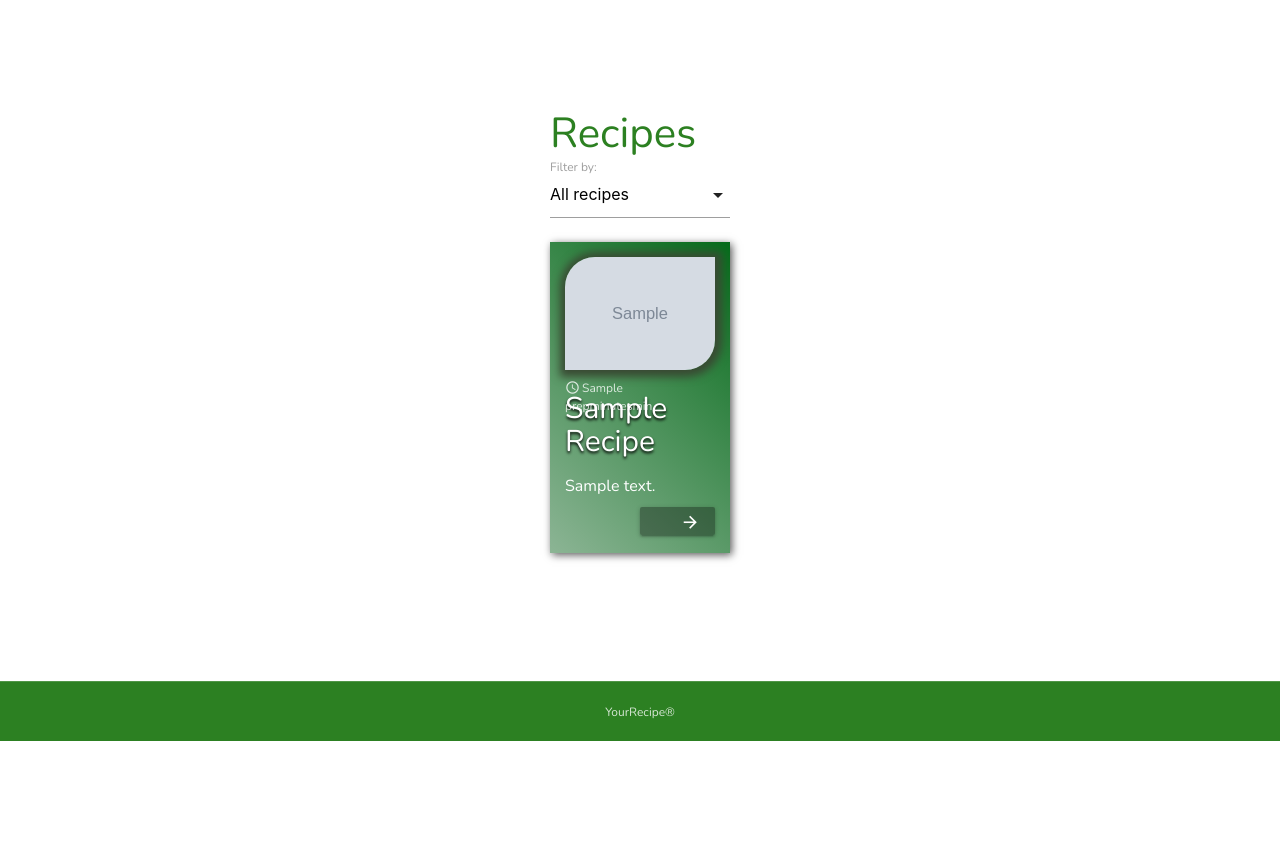
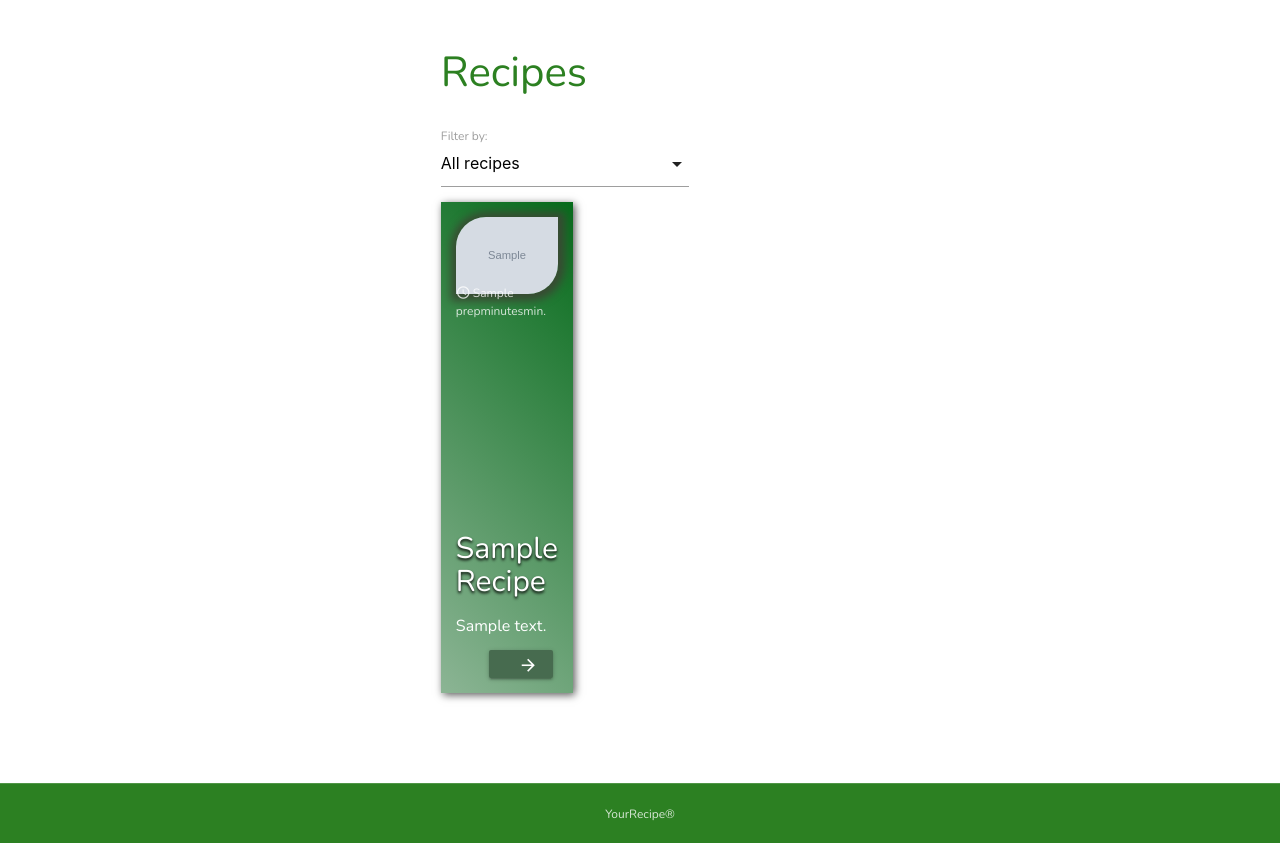
Before and after one commit to SemSmit/YourRecipe, a Flask app: page /recipes in a window 1280 px wide. Shown: the part 61-904 px from the top of the page. Before the commit the page ends 802 px from the top, so only its background shows below. Run offline with Flask 2, Linux system fonts and the light colour scheme; grey boxes marked "Sample" are stand-in pictures; a database or web service that is not in the repository returns one stand-in record (values such as "Sample title"); some libraries are stand-ins or nearby versions.

Commit message:
added wireframes and README, made the site responsive

```diff
--- a/app.py
+++ b/app.py
@@ -1,4 +1,3 @@
-#to run, go to your local virtual environment in your terminal and type 'env\Scripts\activate', then go to ......./YourRecipe and type 'flask run'.
 
 import os
 # import env
@@ -17,23 +16,33 @@
 
 @app.route('/')
 def home():
-	""" displays the homepage ADD THIS EVERYWHERE """
+	""" displays the homepage by rendering home.html """
 	return render_template('home.html')
 
 @app.route('/recipes')
 def index():
-	return render_template('recipes.html', methods=["POST", "GET"], recipes=mongo.db.recipes.find())
+	""" displays the recipes page by rendering recipes.html, and sends the records of the recipes to it."""
+	return render_template('recipes.html', recipes=mongo.db.recipes.find())
 
 @app.route('/add_recipe')
 def add_recipe():
+	""" displays add_recipe page by rendering add_recipe.html """
 	return render_template('add_recipe.html')
 
 @app.route('/file/<filename>', methods=["POST", "GET"])
 def file(filename):
+	""" displays the requested file by inserting the filename as parameter """
 	return mongo.send_file(filename)
 
 @app.route('/upload', methods=["POST", "GET"])
 def upload():
+	""" uploads a recipe/record to the database
+		-first it gets the forms.
+		-secondly adds it to a array called new_recipe
+		-then it checks if the given image is a jpg/jpeg
+		-if true > it saves the images to the database and links it with the recipe record
+		-it then saves the whole record.
+		-at last it will redirect the user to the recipes page where their recipe is shown at the top. """
 	recipe_name = request.form['recipe_name']
 	description = request.form['description']
 	prepminutes = request.form['prepminutes']
@@ -54,23 +63,18 @@
 		mongo.save_file(food_image.filename, food_image)
 		mongo.db.recipes.insert_one(new_recipe)
 		return redirect((url_for("index")))
-
-@app.route('/edit_recipe_search', methods=["POST", "GET"])
-def edit_recipe_search():
-	recipe_id = request.form['recipeselect']
-	return redirect((url_for(edit_recipe(recipe_id))))
-
-@app.route('/edit', methods=["POST", "GET"])
-def edit():
-	return render_template('edit_name.html', recipes=mongo.db.recipes.find())
+	else:
+		return "The given image has to be a .jpg or .jpeg"
 
 @app.route('/edit_recipe/<recipe_id>', methods=["POST", "GET"])
 def edit_recipe(recipe_id):
+	""" After "editbutton" is clicked on recipe_page this function sends the correct record to the edit page """
 	recipe_id = str(recipe_id)
 	return render_template('edit_recipe.html', recipe=mongo.db.recipes.find_one({"_id": ObjectId(recipe_id)}))
 
 @app.route('/recipe/<recipeid>', methods=["POST", "GET"])
 def recipe(recipeid):
+	""" displays the homepage by rendering home.html """
 	recipeid = str(recipeid)
 	ObjectIdKey = ObjectId(recipeid)
 	return render_template('recipe_page.html', recipe = mongo.db.recipes.find_one({ "_id" : ObjectIdKey } ))
@@ -78,6 +82,7 @@
 
 @app.route('/randomrecipe', methods=["POST", "GET"])
 def randomrecipe():
+	""" This function counts all records and then selects one random record of which it returns the page of"""
 	count = mongo.db.recipes.count()
 	random_recipe = mongo.db.recipes.find()[random.randrange(count)]
 	random_recipe_id = random_recipe['_id']
@@ -85,9 +90,12 @@
 
 @app.route('/edit_or_delete/<object_id>', methods=["POST", "GET"])
 def edit_or_delete(object_id):
+	""" See "def upload"
+	In addition to that it won't insert/create records.
+	But it updates them. """
 	button = request.form['button']
 	if button == " ":
-		""" one space is the value of the edit button"""
+		# one space is the value of the edit button
 		recipe_name = request.form['recipe_name']
 		description = request.form['description']
 		prepminutes = request.form['prepminutes']
@@ -108,19 +116,24 @@
 			mongo.db.recipes.update({'_id': ObjectId(object_id)}, new_recipe)
 			return redirect((url_for("index")))
 	elif button == "  ":
-		""" two spaces is the value of the delete button"""
-		mongo.db.recipes.remove({'_id': ObjectId(object_id)})
-		return redirect((url_for("index")))
+		# two spaces is the value of the delete button
+		return render_template('delete_recipe.html', recipe = mongo.db.recipes.find_one({'_id': ObjectId(object_id)} ))
 	else:
 		return not_found();
 
+@app.route('/delete/<object_id>', methods=["POST", "GET"])
+def delete_confirm(object_id):
+	""" Deletes a record by ID """
+	mongo.db.recipes.remove({'_id': ObjectId(object_id)})
+	return redirect((url_for("index")))
 
 @app.errorhandler(404)
 def not_found(e):
+	""" displays 404.html if a page is not found. """
 	return render_template("404.html")
 
 
 if __name__ == '__main__':
 	app.run(host=os.environ.get('IP'),
 			port=int(os.environ.get('PORT')),
-			debug=True)
+			debug=False)
--- a/static/css/style.css
+++ b/static/css/style.css
@@ -118,7 +118,7 @@
 	max-width: 180px;
 }
 
-.inner-recipes, .inner-404, .inner-addrecipe, .inner-editrecipe{
+.inner-recipes, .inner-404, .inner-addrecipe, .inner-editrecipe, .inner-delete{
 	padding: 3rem 3rem;
 }
 
@@ -141,7 +141,7 @@
     padding: 0px 15px;
     line-height: 30px;
     height: 28px;
-    margin-left: 50%;
+    margin-left: 52%;
     font-weight: 400;
     margin-top: -7%;
 }
@@ -149,13 +149,15 @@
 .prepminutes{
 	position: absolute;
     opacity: 0.8;
-    top: -13px;
+    bottom: -20px;
     right: 0px;
     font-size: 12px;
 }
 
-.recipe-text{
+.imagewrapper a{
 	position: relative;
+	color: white;
+	text-decoration: none;
 }
 
 .prepminutes i{
@@ -310,6 +312,8 @@
 	display: flex;
   	justify-content: center;
   	align-items: center;
+  	margin: 0 auto;
+  	max-width: 1200px;
  }
 
  .home-block h3{
@@ -376,6 +380,35 @@
     border: solid 3px #bdd7a4;
 }
 
+/*________________________Delete__________________________*/
+
+.nobutton {
+    background-color: #ca0000;
+}
+.yesbutton{
+	background-color: #29ce00;
+}
+.yesbutton,
+.nobutton{
+	font-size: 12px;
+	width: 80%;
+	margin: 10px 0;
+	display: inline-block;
+}
+
+.inner-delete{
+	text-align: center;
+}
+
+.inner-delete h1{
+	margin-bottom: 5vh;
+}
+
+.inner-delete h1 span{
+	color: #ff930d;
+    font-weight: bold;
+}
+
 /*________________________Footer__________________________*/
 footer{
 	width: 100vw;
@@ -390,3 +423,129 @@
 	opacity: 0.8;
 	margin-top: 1.4rem;
 }
+
+@media only screen and (min-width: 768px){
+	.blockparent{
+		display: flex;
+		flex-wrap: wrap;
+		justify-content: space-between;
+	}
+
+	.recipe-block{
+		flex-basis: 47%;
+		margin-bottom: 3rem;
+		position: relative;
+	}
+
+	.recipe-block .btn {
+	    background-color: #476b4f;
+	    position: absolute;
+	    right: 20px;
+	    bottom: 15px;
+	}
+
+	.recipe-text p{
+		margin-bottom: 40px;
+	}
+
+	.recipe-header {
+	    display: inline-block;
+	    margin-right: 31%;
+	    margin-bottom: 2rem;
+	}
+	.sort{
+		display: inline-block;
+		max-width: 250px;
+	}
+
+	.home-block{
+		padding: 3rem 1rem;
+	}
+
+	a#backbutton {
+    	left: 3.7%;
+    	top: 8%;
+	}
+
+	.inner-recipe-page{
+		padding: 4rem 10rem;
+	}
+
+	.inner-addrecipe{
+		font-size: 40px;
+	}
+
+	#editrecipebutton {
+	    height: 30px;
+	    font-size: 14px;
+	    line-height: 30px;
+	    width: 35%;
+	    text-align: right;
+	    margin-left: 63%;
+	}
+
+	.imagewrapper{
+		min-height: 230px;
+	}
+
+	.inner-recipe-page .recipe-image {
+    	width: 100%;
+    	height: auto;
+    	max-height: 600px;
+	}
+
+	.inner-recipe-page p{
+		font-size: 18px;
+	}
+
+	.sorts{
+		margin: 1rem 0;
+	}
+
+	.yesbutton, .nobutton {
+	    width: 50%;
+	}
+
+}
+
+@media only screen and (min-width: 1024px){
+	.recipe-block{
+		flex-basis: 31%;
+		margin-bottom: 3rem;
+		position: relative;
+	}
+
+	.imagewrapper{
+		min-height: 300px;
+	}
+
+	.home-block{
+		padding: 2rem 1rem;
+	}
+
+	a#backbutton {
+    	left: 2.9%;
+    	top: 10%;
+    	height: 30px;
+    	line-height: 30px;
+    	padding: 0 11px;
+	}
+
+	.inner-recipe-page .recipe-image {
+    	max-width: 40%;
+	    max-height: 600px;
+	    float: right;
+	    margin: 1.5rem;
+	    margin-top: 3rem;
+	}
+
+	.inner-recipe-page h1{
+		font-size: 40px;
+	}
+
+	#editrecipebutton{
+		margin-left: 0;
+		width: 23%;
+		text-align: center;
+	}
+}
--- a/templates/recipes.html
+++ b/templates/recipes.html
@@ -19,17 +19,17 @@
 
 
 
-
-	{% for recipe in recipes %}
+	<div class="blockparent">
+	{% for recipe in recipes|reverse %}
 		<div class="recipe-block {{recipe.sort}}">
-			<div><a href="{{url_for('recipe', recipeid=recipe._id)}}"><img class="recipe-image" alt='picture of the recipe' src="{{url_for('file', filename=recipe.image)}}"></a></div>
+			<div class="imagewrapper"><a href="{{url_for('recipe', recipeid=recipe._id)}}"><img class="recipe-image" alt='picture of the recipe' src="{{url_for('file', filename=recipe.image)}}"><span class="prepminutes"><i class="material-icons tiny">access_time</i>{{recipe.prepminutes}}<span>min.</span></span></a></div>
 			<div class="recipe-text">
 				<h1>{{recipe.name.title()}}</h1>
-				<span class="prepminutes"><i class="material-icons tiny">access_time</i>{{recipe.prepminutes}}<span>min.</span></span>
 				<p>{{recipe.description}}</p>
 			</div>
 			<a href="{{url_for('recipe', recipeid=recipe._id)}}" class="waves-effect waves-light btn"><i class="material-icons right">arrow_forward</i>Read more</a>
 		</div>
 	{% endfor %}
 	</div>
+	</div>
 {% endblock %}
```
Also changed, not shown: palette.scss (deleted, +0 -21 lines), templates/delete_recipe.html (added, +12 -0 lines), templates/edit_name.html (deleted, +0 -19 lines), templates/recipe_page.html (+4 -3 lines), README.md, wireframes/addrecipe.jpg (added), wireframes/editrecipe.jpg (added), wireframes/index.jpg (added).
